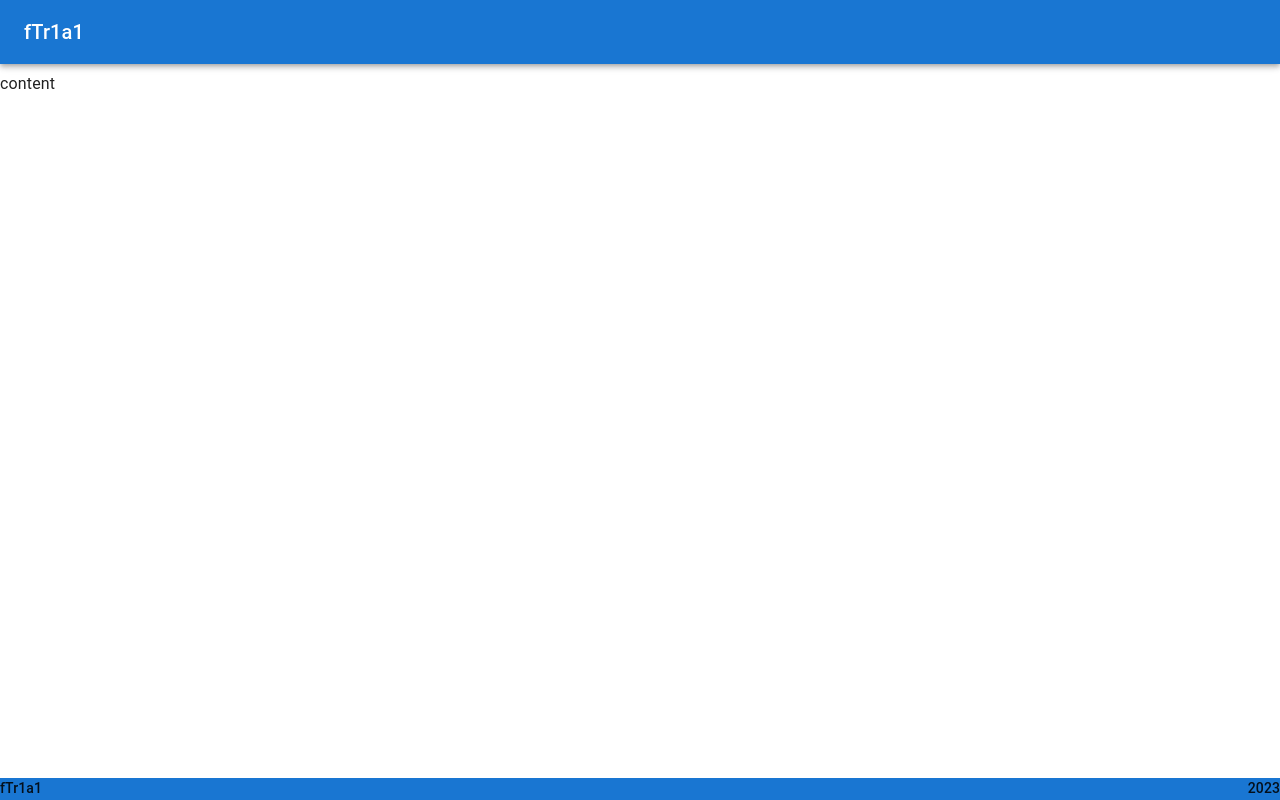
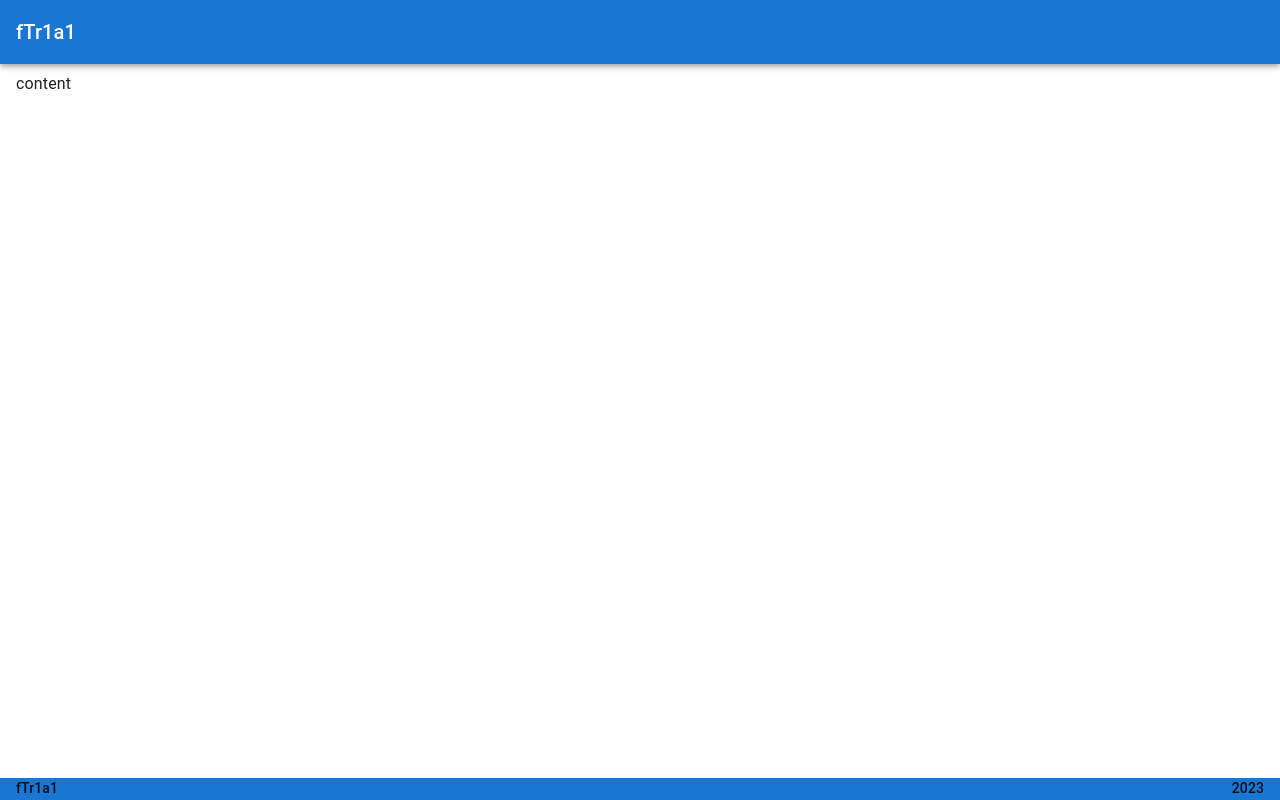
Before and after one commit to newtonEMC2/fktr1L, a React (Create React App) app in the folder front/: page / in a window 1280 px wide. Built offline with nearby package versions, Linux system fonts and the light colour scheme.

Commit message:
add horizontal gutters

```diff
--- a/front/src/dashboard/infrastructure/ui/components/footer/appFooter.component.jsx
+++ b/front/src/dashboard/infrastructure/ui/components/footer/appFooter.component.jsx
@@ -1,5 +1,6 @@
 import { Paper, Typography } from "@mui/material";
 import React from "react";
+import { f_px1 } from "../../../../../shared/infrastructure/ui/styles/gutter";
 
 export const AppFooter = () => {
   return (
@@ -10,6 +11,7 @@ export const AppFooter = () => {
         backgroundColor: "primary.main",
         display: "flex",
         justifyContent: "space-between",
+        px: f_px1,
       }}
     >
       <Typography variant="subtitle2">fTr1a1</Typography>
--- a/front/src/dashboard/infrastructure/ui/components/header/appHeader/appHeader.component.jsx
+++ b/front/src/dashboard/infrastructure/ui/components/header/appHeader/appHeader.component.jsx
@@ -2,12 +2,13 @@ import AppBar from "@mui/material/AppBar";
 import Box from "@mui/material/Box";
 import Toolbar from "@mui/material/Toolbar";
 import Typography from "@mui/material/Typography";
+import { f_px1 } from "../../../../../../shared/infrastructure/ui/styles/gutter";
 
 export function Header() {
   return (
     <Box sx={{ flexGrow: 1 }}>
       <AppBar position="static">
-        <Toolbar>
+        <Toolbar disableGutters sx={{ px: f_px1 }}>
           <Typography variant="h6" component="div" sx={{ flexGrow: 1 }}>
             fTr1a1
           </Typography>
--- a/front/src/dashboard/infrastructure/ui/components/layout/mainLayout/mainLayout.component.jsx
+++ b/front/src/dashboard/infrastructure/ui/components/layout/mainLayout/mainLayout.component.jsx
@@ -2,6 +2,7 @@ import React from "react";
 import Box from "@mui/material/Box";
 import { Header } from "../../header/appHeader/appHeader.component";
 import { AppFooter } from "../../footer/appFooter.component";
+import { f_px1 } from "../../../../../../shared/infrastructure/ui/styles/gutter";
 
 export const MainLayout = ({ children }) => {
   return (
@@ -22,7 +23,7 @@ export const MainLayout = ({ children }) => {
       <Box sx={{ gridArea: "header" }}>
         <Header></Header>
       </Box>
-      <Box sx={{ gridArea: "content" }}>content</Box>
+      <Box sx={{ gridArea: "content", px: f_px1 }}>content</Box>
       <Box sx={{ gridArea: "footer" }}>
         <AppFooter></AppFooter>
       </Box>
--- /dev/null
+++ b/front/src/shared/infrastructure/ui/styles/gutter.js
@@ -0,0 +1,4 @@
+export const f_px1 = {
+  paddingLeft: "1rem",
+  paddingRight: "1rem",
+};
```
